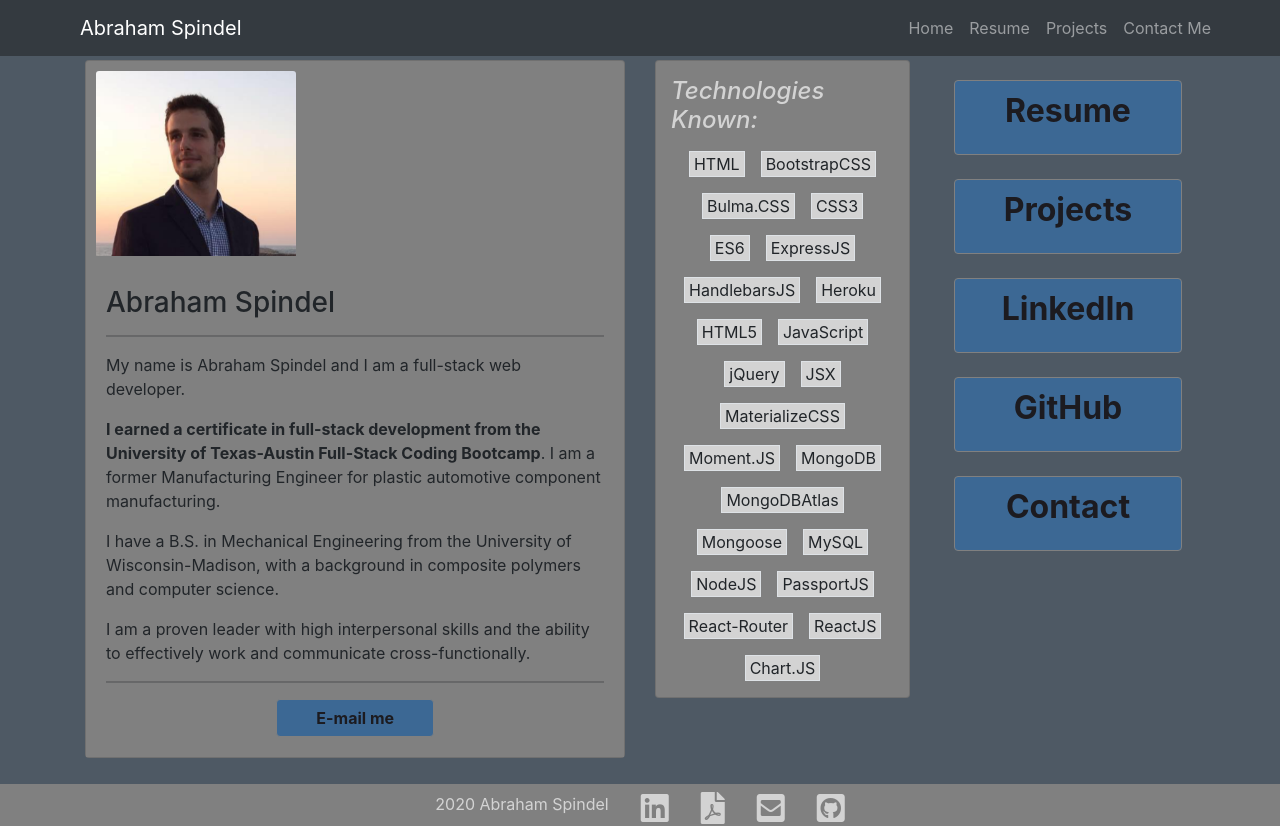
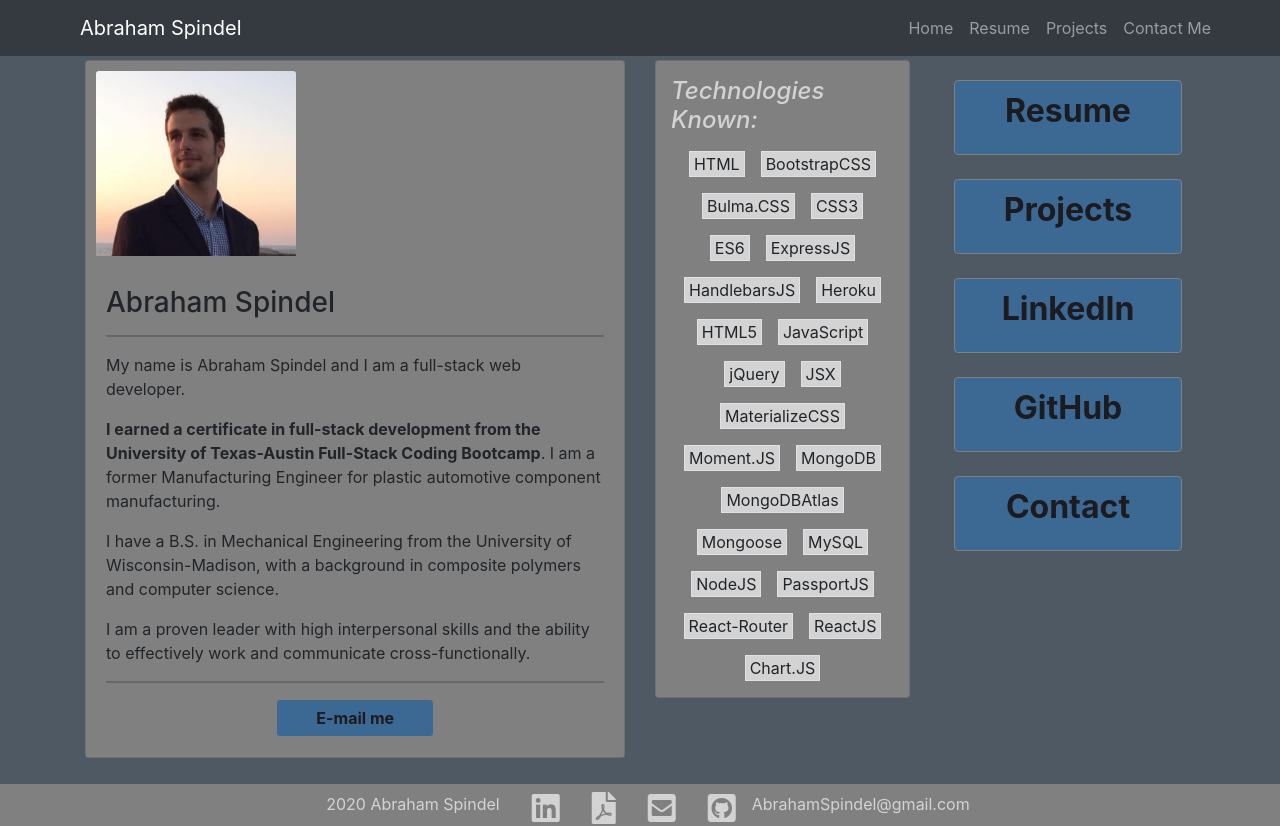
Before and after one commit to abraspin/abraspin.github.io, a React (Create React App) app: page / in a window 1280 px wide. Built offline with nearby package versions, Linux system fonts and the light colour scheme.

Commit message:
add plaintext email to footer

```diff
--- a/src/Components/MyFooter/index.js
+++ b/src/Components/MyFooter/index.js
@@ -25,6 +25,10 @@ function MyFooter() {
           <i class="fab fa-github-square fa-2x"></i>
         </a>
       </div>
+      <div className=" footer-copyright copyright-wrapper" style={{ color: 'lightGray' }}>
+
+        AbrahamSpindel@gmail.com
+      </div>
     </footer>
   );
 }
```
